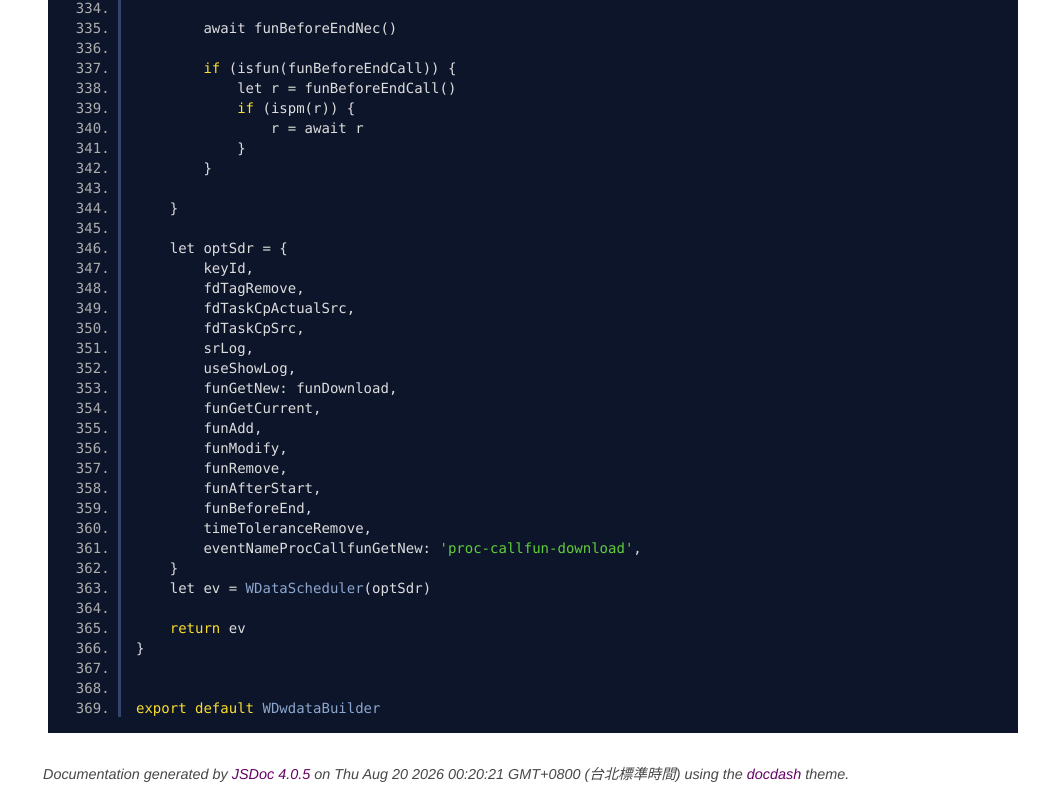
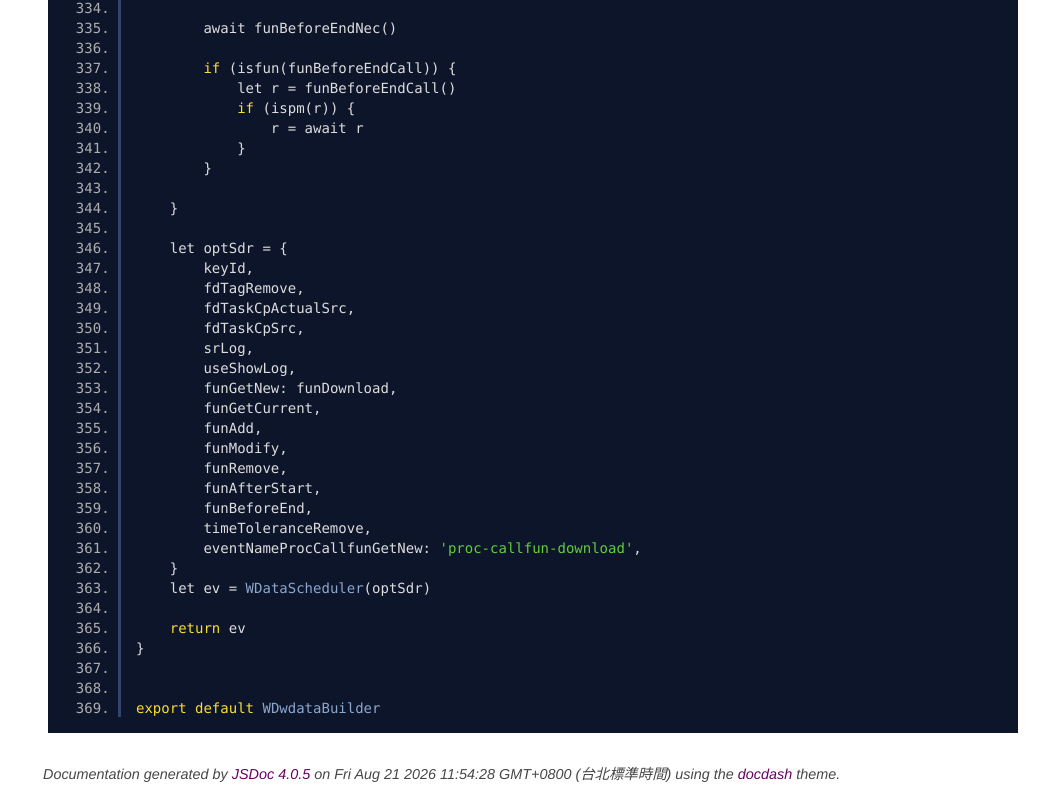
Before and after one commit to yuda-lyu/w-dwdata-builder, a website: page docs/WDwdataBuilder.mjs.html in a window 1280 px wide. Shown: the part 6820-7618 px from the top of the page, without its empty margins (242-1280 px from the left). Drawn offline with Linux system fonts and the light colour scheme.

Commit message:
modify: update pks

```diff
--- a/docs/WDwdataBuilder.mjs.html
+++ b/docs/WDwdataBuilder.mjs.html
@@ -428,7 +428,7 @@ export default WDwdataBuilder
 <br class="clear">
 
 <footer>
-    Documentation generated by <a href="https://github.com/jsdoc3/jsdoc">JSDoc 4.0.5</a> on Thu Aug 20 2026 00:20:21 GMT+0800 (台北標準時間) using the <a href="https://github.com/clenemt/docdash">docdash</a> theme.
+    Documentation generated by <a href="https://github.com/jsdoc3/jsdoc">JSDoc 4.0.5</a> on Fri Aug 21 2026 11:54:28 GMT+0800 (台北標準時間) using the <a href="https://github.com/clenemt/docdash">docdash</a> theme.
 </footer>
 
 <script>prettyPrint();</script>
```
Also changed, not shown: docs/global.html (+1 -1 lines), docs/index.html (+1 -1 lines), package.json (+4 -4 lines), dist/w-dwdata-builder.umd.js, 1 other file.
